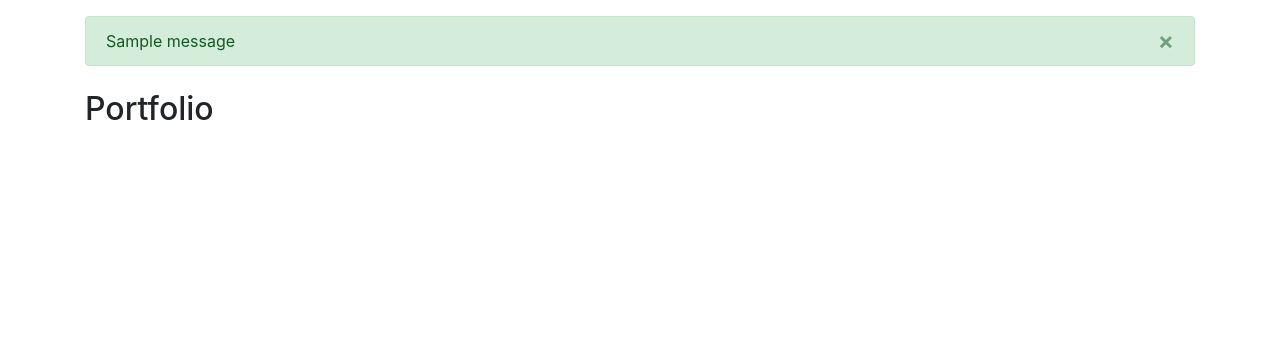
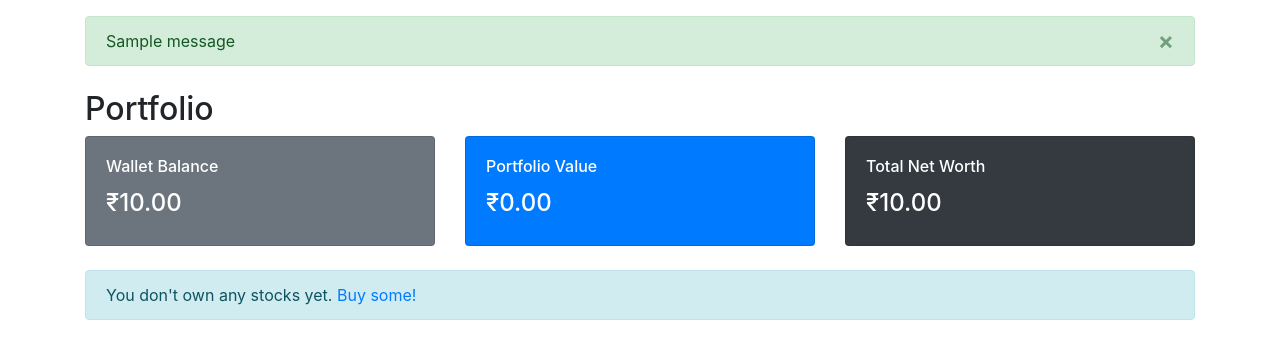
Before and after one commit to KaranGB83/kbFinance, a Django app: page /portfolio/ in a window 1280 px wide. Shown: the part 72-431 px from the top of the page. Run offline with Django 5.2, Linux system fonts and the light colour scheme; a user stored in the database is signed in; tables that the repository leaves empty hold one stand-in row (values such as "Sample post"); one stand-in notice (Sample message) is shown; some libraries are stand-ins or nearby versions.

Commit message:
added tabled view in portfolio and transaction page

```diff
--- a/stocks/templates/stocks/portfolio.html
+++ b/stocks/templates/stocks/portfolio.html
@@ -4,4 +4,72 @@
 
 {% block body %}
 <h2>Portfolio</h2>
+
+<div class="row mb-4">
+    <div class="col-md-4">
+        <div class="card text-white bg-secondary">
+            <div class="card-body">
+                <h6 class="card-title">Wallet Balance</h6>
+                <h4>₹{{ wallet_balance|floatformat:2 }}</h4>
+            </div>
+        </div>
+    </div>
+    <div class="col-md-4">
+        <div class="card text-white bg-primary">
+            <div class="card-body">
+                <h6 class="card-title">Portfolio Value</h6>
+                <h4>₹{{ total_portfolio_value|floatformat:2 }}</h4>
+            </div>
+        </div>
+    </div>
+    <div class="col-md-4">
+        <div class="card text-white bg-dark">
+            <div class="card-body">
+                <h6 class="card-title">Total Net Worth</h6>
+                <h4>₹{{ wallet_balance|add:total_portfolio_value|floatformat:2 }}</h4>
+            </div>
+        </div>
+    </div>
+</div>
+
+{% if data %}
+<div class="table-responsive">
+    <table class="table table-hover table-bordered">
+        <thead class="thead-dark">
+            <tr>
+                <th>Symbol</th>
+                <th>Qty</th>
+                <th>Avg Buy Price</th>
+                <th>Current Price</th>
+                <th>Total Value</th>
+                <th>Gain / Loss</th>
+            </tr>
+        </thead>
+        <tbody>
+            {% for item in data %}
+            <tr>
+                <td><strong>{{ item.symbol }}</strong></td>
+                <td>{{ item.quantity }}</td>
+                <td>₹{{ item.avg_price|floatformat:2 }}</td>
+                <td>
+                    {% if item.current_price %}
+                        ₹{{ item.current_price|floatformat:2 }}
+                    {% else %}
+                        <span class="text-muted">N/A</span>
+                    {% endif %}
+                </td>
+                <td>₹{{ item.total_value|floatformat:2 }}</td>
+                <td class="{% if item.gain_loss >= 0 %}text-success{% else %}text-danger{% endif %}">
+                    {% if item.gain_loss >= 0 %}+{% endif %}₹{{ item.gain_loss|floatformat:2 }}
+                </td>
+            </tr>
+            {% endfor %}
+        </tbody>
+    </table>
+</div>
+{% else %}
+<div class="alert alert-info">
+    You don't own any stocks yet. <a href="{% url 'stocks:buy' %}">Buy some!</a>
+</div>
+{% endif %}
 {% endblock %}
```
Also changed, not shown: stocks/templates/stocks/transactions.html (+37 -4 lines).
